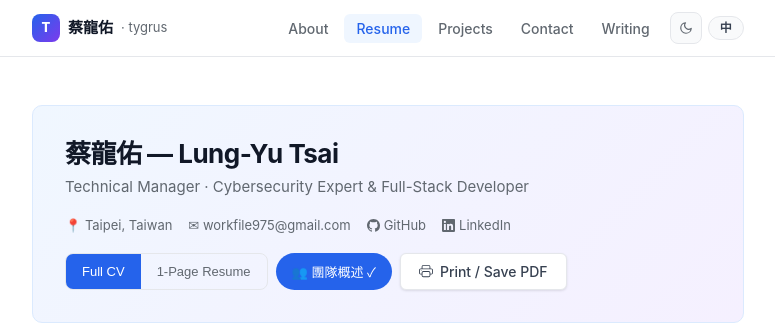
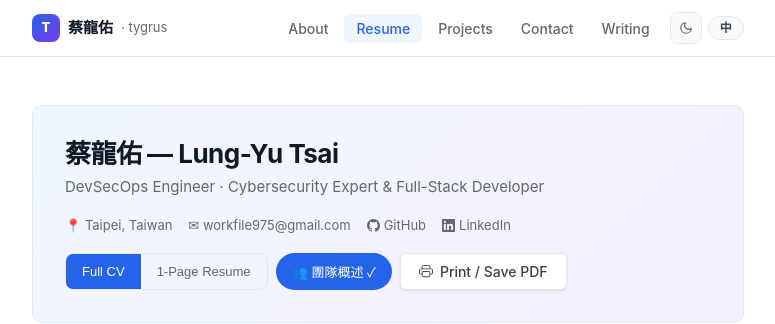
Before and after one commit to Lung-Yu/personal-sites_V2, a React (Vite) app: page /personal-sites_V2/resume in a window 1280 px wide. Shown: the top 324 px of the page, without its empty margins (252-1027 px from the left). Built offline with nearby package versions, Linux system fonts and the light colour scheme.

Commit message:
content: update title to DevSecOps Engineer; confirm 2014 start year and iThome article status

```diff
--- a/src/data/profile.ts
+++ b/src/data/profile.ts
@@ -28,8 +28,8 @@ export const profile: ProfileData = {
     alias: 'tygrus',
   },
   title: {
-    en: 'Technical Manager · Cybersecurity Expert & Full-Stack Developer',
-    zh: '技術經理 · 資安專家與全端開發者',
+    en: 'DevSecOps Engineer · Cybersecurity Expert & Full-Stack Developer',
+    zh: 'DevSecOps 工程師 · 資安專家與全端開發者',
   },
   subtitle: {
     en: 'Security Architecture · DevSecOps · AI/ML · Full-Stack Development',
```
